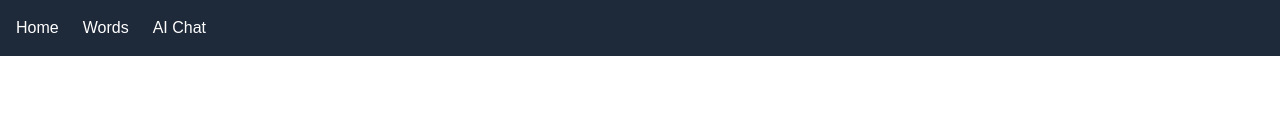
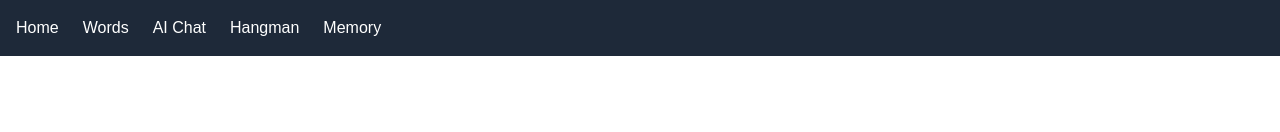
Before and after one commit to akashiyo/gamilingo, a Next.js app: page / in a window 1280 px wide. Shown: the top 132 px of the page. Built offline with nearby package versions, Linux system fonts and the light colour scheme.

Commit message:
Hangman et memory ajouté dans le menu layout

```diff
--- a/src/app/layout.tsx
+++ b/src/app/layout.tsx
@@ -40,6 +40,12 @@ export default function RootLayout({
             <Link href="/ai-chat" className="hover:underline">
               AI Chat
             </Link>
+            <Link href="/hangman" className="hover:underline">
+              Hangman
+            </Link>
+            <Link href="/memory" className="hover:underline">
+              Memory
+            </Link>
           </nav>
         </header>
 
```
